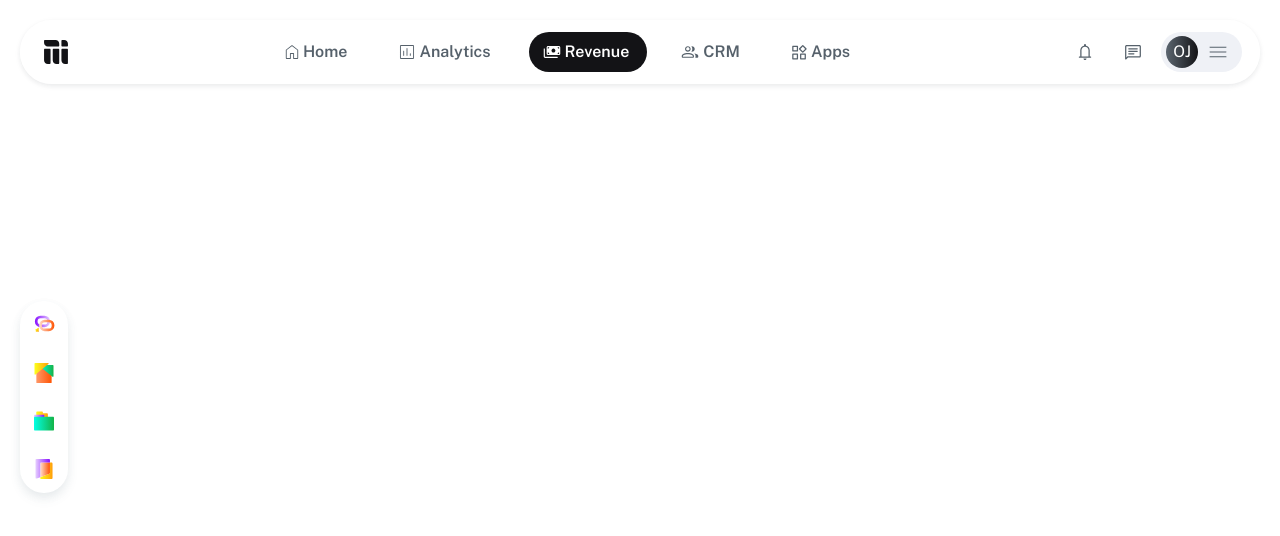
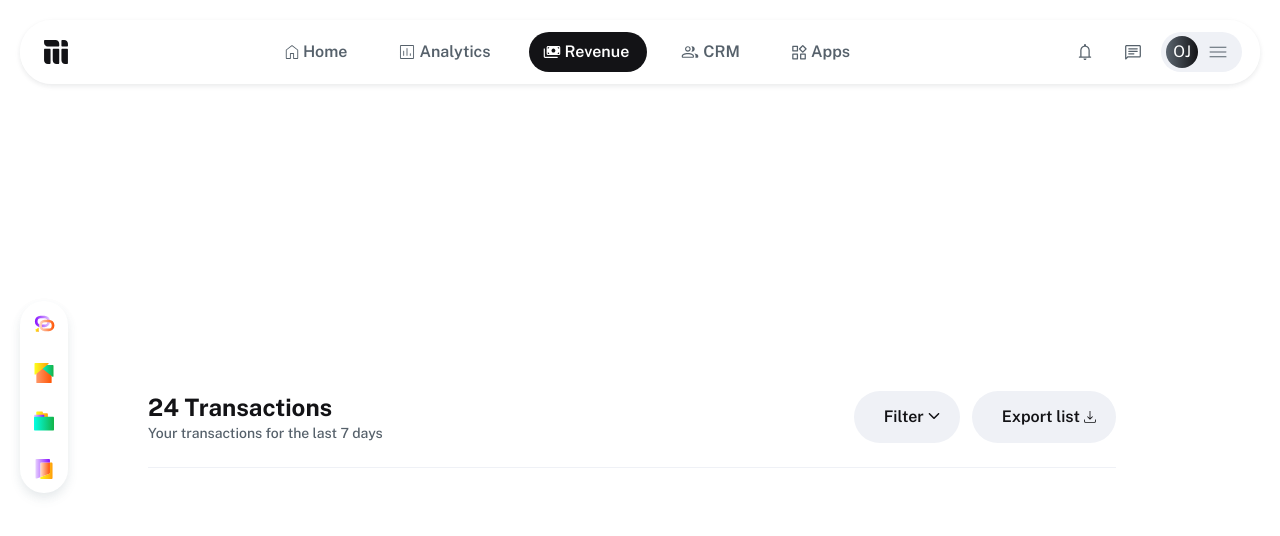
Before and after one commit to olamide234/revenue_dashboard, a Next.js app: page / in a window 1280 px wide. Shown: the top 536 px of the page. Built offline with nearby package versions, Linux system fonts and the light colour scheme.

Commit message:
feat: transactions header and dialog overlay

```diff
--- a/src/app/page.tsx
+++ b/src/app/page.tsx
@@ -1,15 +1,26 @@
+'use client';
+import React, { useState } from 'react';
 import NavBar from '@app/components/NavBar';
+import RevenueDashboard from '@app/components/RevenueDashboard';
 import SideBar from '@app/components/SideBar';
+import FilterDialog from '@app/components/FilterDialog';
 
 export default function Home() {
+  const [openDialog, setOpenDialog] = useState<boolean>(false);
+  const overlay =
+    'fixed w-full h-full top-0 right-0 left-0 bottom-0 bg-[#00000080] z-50 cursor-pointer';
+
   return (
     <main className="h-screen bg-white p-5">
       <NavBar />
       <div className="flex h-[calc(100vh-110px)] items-center">
-        <div className="hidden md:flex mb-16 h-fit">
+        <div className="mb-16 hidden h-fit md:flex">
           <SideBar />
         </div>
-
+        <RevenueDashboard setfilterDialog={setOpenDialog} />
+      </div>
+      <div className={`${overlay} ${openDialog ? 'block' : 'hidden'}`}>
+        <FilterDialog setfilterDialog={setOpenDialog} />
       </div>
     </main>
   );
--- /dev/null
+++ b/src/assets/svg/DownloadIcon.tsx
@@ -0,0 +1,18 @@
+import React from 'react';
+
+export default function DownloadIcon() {
+  return (
+    <svg
+      width="12"
+      height="13"
+      viewBox="0 0 12 13"
+      fill="none"
+      xmlns="http://www.w3.org/2000/svg"
+    >
+      <path
+        d="M6.00008 9.6875L3.04175 6.75L3.64591 6.14583L5.58341 8.08333V0.875H6.41675V8.08333L8.35425 6.14583L8.95842 6.75L6.00008 9.6875ZM1.52091 12.8333C1.13203 12.8333 0.809248 12.705 0.552581 12.4483C0.295359 12.1911 0.166748 11.8681 0.166748 11.4792V9.5H1.00008V11.4792C1.00008 11.6181 1.0523 11.7394 1.15675 11.8433C1.26064 11.9478 1.38203 12 1.52091 12H10.4792C10.6181 12 10.7395 11.9478 10.8434 11.8433C10.9479 11.7394 11.0001 11.6181 11.0001 11.4792V9.5H11.8334V11.4792C11.8334 11.8681 11.7051 12.1911 11.4484 12.4483C11.1912 12.705 10.8681 12.8333 10.4792 12.8333H1.52091Z"
+        fill="#131316"
+      />
+    </svg>
+  );
+}
--- /dev/null
+++ b/src/assets/svg/DropdownArrowIcon.tsx
@@ -0,0 +1,18 @@
+import React from 'react';
+
+export default function DropdownArrowIcon() {
+  return (
+    <svg
+      width="12"
+      height="7"
+      viewBox="0 0 12 7"
+      fill="none"
+      xmlns="http://www.w3.org/2000/svg"
+    >
+      <path
+        d="M5.99942 6.02112C5.8789 6.02112 5.76673 6.00189 5.66289 5.96342C5.55904 5.92496 5.46032 5.85893 5.36674 5.76535L0.872517 1.27112C0.73405 1.13267 0.663217 0.958642 0.660017 0.749025C0.6568 0.539408 0.727634 0.362166 0.872517 0.217299C1.01738 0.0724322 1.19302 0 1.39942 0C1.60582 0 1.78145 0.0724322 1.92632 0.217299L5.99942 4.2904L10.0725 0.217299C10.211 0.0788489 10.385 0.00801556 10.5946 0.00479889C10.8042 0.00159889 10.9814 0.0724322 11.1263 0.217299C11.2712 0.362166 11.3436 0.537808 11.3436 0.744225C11.3436 0.950625 11.2712 1.12626 11.1263 1.27112L6.63209 5.76535C6.53851 5.85893 6.43979 5.92496 6.33594 5.96342C6.23211 6.00189 6.11993 6.02112 5.99942 6.02112Z"
+        fill="#131316"
+      />
+    </svg>
+  );
+}
--- /dev/null
+++ b/src/components/FilterDialog.tsx
@@ -0,0 +1,13 @@
+import React, { Dispatch, SetStateAction } from 'react';
+
+export default function FilterDialog({
+    setfilterDialog,
+  }: {
+    setfilterDialog: Dispatch<SetStateAction<boolean>>;
+  }) {
+  return (
+    <div onClick={() => setfilterDialog(false)}>
+      dialog
+    </div>
+  )
+}
--- /dev/null
+++ b/src/components/RevenueDashboard.tsx
@@ -0,0 +1,33 @@
+'use client';
+import DownloadIcon from '@app/assets/svg/DownloadIcon';
+import DropdownArrowIcon from '@app/assets/svg/DropdownArrowIcon';
+import React, { Dispatch, SetStateAction } from 'react';
+
+export default function RevenueDashboard({
+  setfilterDialog,
+}: {
+  setfilterDialog: Dispatch<SetStateAction<boolean>>;
+}) {
+  return (
+    <div className="ml-20 mr-36 w-full">
+      <div className="flex justify-between gap-6 border-b border-b-[#EFF1F6] pb-6">
+        <div>
+          <p className="text-2xl font-bold text-[#131316]">24 Transactions</p>
+          <p className="text-sm font-medium text-[#56616B]">
+            Your transactions for the last 7 days
+          </p>
+        </div>
+        <div className="flex gap-3 font-semibold text-[#131316]">
+          <button onClick={()=>setfilterDialog(true)} className="flex items-center gap-1 rounded-[100px] bg-[#EFF1F6] py-3 pl-[30px] pr-5">
+            Filter
+            <DropdownArrowIcon />
+          </button>
+          <button className="flex items-center gap-1 rounded-[100px] bg-[#EFF1F6] py-3 pl-[30px] pr-5">
+            Export list
+            <DownloadIcon />
+          </button>
+        </div>
+      </div>
+    </div>
+  );
+}
--- a/src/components/SideBar.tsx
+++ b/src/components/SideBar.tsx
@@ -49,7 +49,7 @@ export default function SideBar() {
               className={`${hoverOnItem === index ? 'visible' : 'invisible'} absolute left-12 z-10 flex items-center`}
             >
               <LeftArrowIcon />
-              <div className="z-20 text-nowrap rounded-lg bg-[#131316] px-3 py-2 text-sm font-medium text-white shadow-sm">
+              <div className=" text-nowrap rounded-lg bg-[#131316] px-3 py-2 text-sm font-medium text-white shadow-sm">
                 {link.name}
               </div>
             </div>
```
